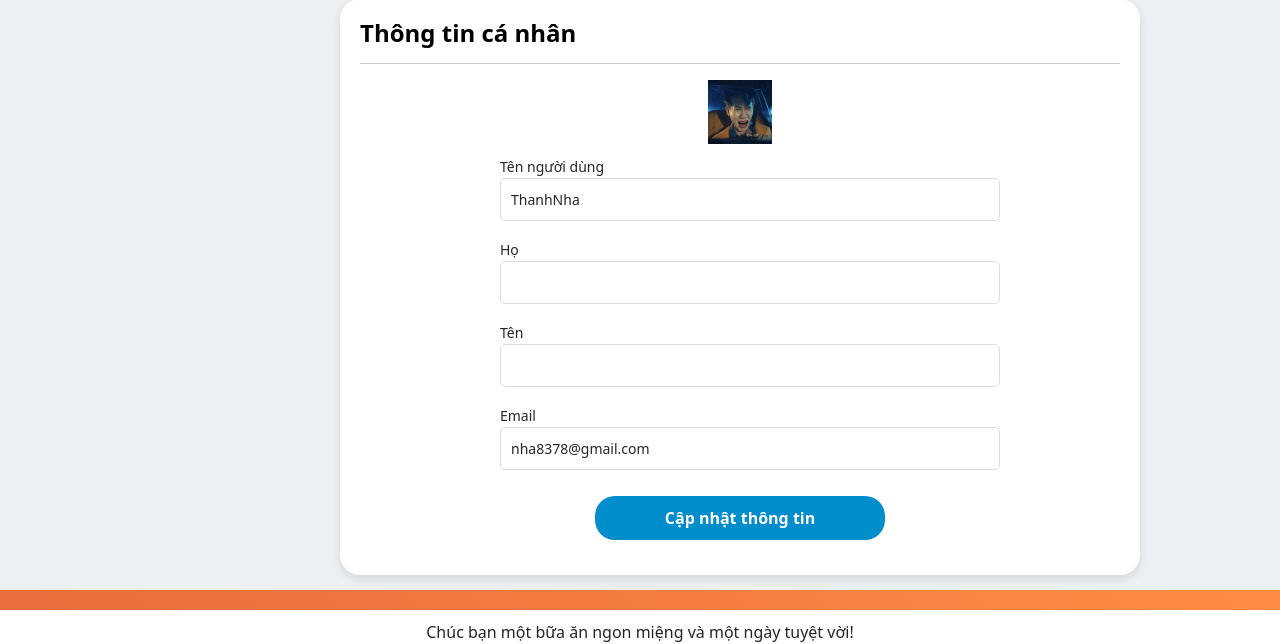
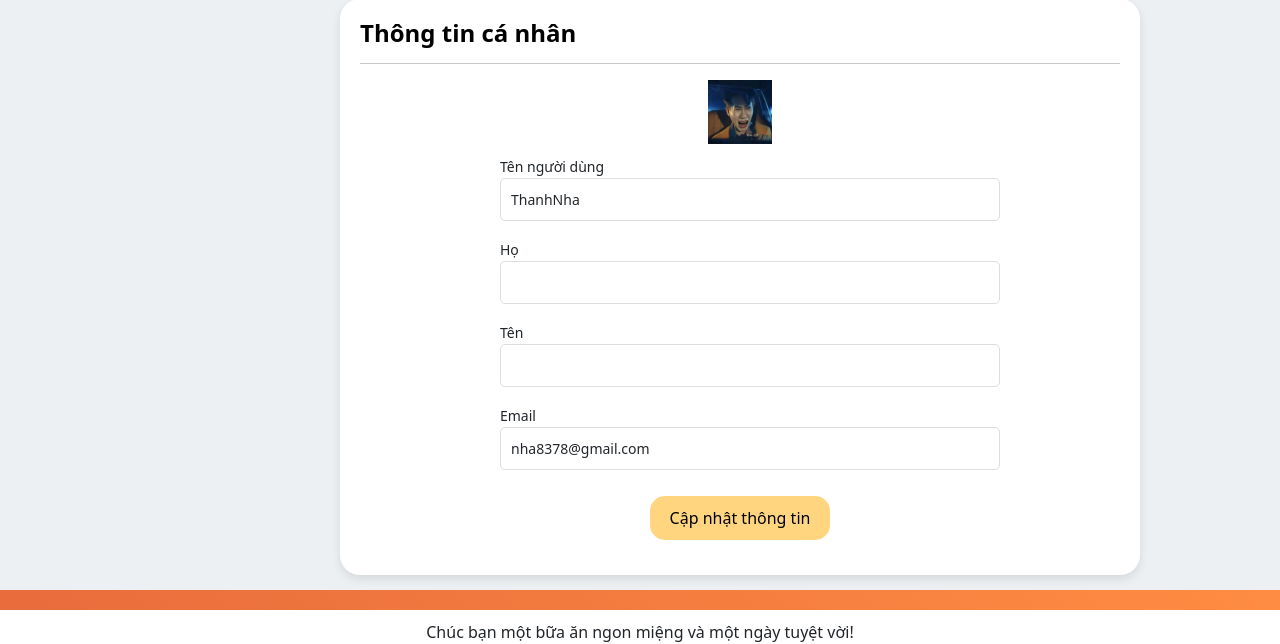
Before and after one commit to MyHuyenGroup11/IE221.P11_Gr17, a Django app: page /edit-personal-page/ in a window 1280 px wide. Shown: the part 183-827 px from the top of the page. Run offline with Django 5.2, Linux system fonts and the light colour scheme; a user stored in the database is signed in; data comes from the database, SQL or seed files in the repository; both versions use the stored data as it was after the commit; some libraries are stand-ins or nearby versions.

Commit message:
Chỉnh sửa trang Chỉnh sửa thông tin cá nhân

```diff
--- a/myWeb/products/templates/DonHangCuaToi.html
+++ b/myWeb/products/templates/DonHangCuaToi.html
@@ -18,7 +18,7 @@
     <section class="container">
         <div class="order-cont">
             <div class="box">
-                <p>Đơn hàng của tôi</p>
+                <h1>Đơn hàng của tôi</h1>
             </div>
             <ul>
                 <li><a href="#" class="filter-order active" onClick="tatca(this)">Tất cả</a></li>
--- a/myWeb/products/templates/EditTrangCaNhan.html
+++ b/myWeb/products/templates/EditTrangCaNhan.html
@@ -45,7 +45,7 @@
                         </div>
                     </div>
                     <div class="edit-button">
-                        <button type="submit" class="btn-primary">Cập nhật thông tin</button>
+                        <button type="submit">Cập nhật thông tin</button>
                     </div>
                 </form>
                 {% if messages %}
--- a/myWeb/static/css/EditTrangCaNhan.css
+++ b/myWeb/static/css/EditTrangCaNhan.css
@@ -33,15 +33,9 @@
     width: 64px;
     height: 64px;
 }
+
 .profile-details {
     flex: 3;
-}
-.form-label {
-
-    font-size: 14px;
-    color: #333;
-}
-.profile-details {
     padding: 10px 140px;
 }
 
@@ -51,42 +45,23 @@
     border: 1px solid #ddd;
     border-radius: 5px;
     width: 500px;
-
 }
 
 .form-control:focus {
-    border-color: #007bff;
+    border-color: brown;
     box-shadow: 0 0 5px rgba(0, 123, 255, 0.25);
 }
 
-.btn-primary {
-    font-weight: bold;
-    background-color: #008DCC;
-    color: white;
-    padding: 10px 70px;
-    border: none;
-    border-radius: 20px;
-    font-size: 16px;
-    cursor: pointer;
-    transition: 0.3s;
-
-}
 .edit-button {
     text-align: center;
     margin-top: 0px;
     padding-bottom: 15px;
 }
 
-
-
-.form-check-label {
-    font-size: 14px;
-    color: #333;
-}
-
 hr{
     margin-top:-5px;
 }
+
 label{
     font-size: 14px;
 }
```
Also changed, not shown: myWeb/static/css/DonHangCuaToi.css (+8 -0 lines), myWeb/db.sqlite3.
